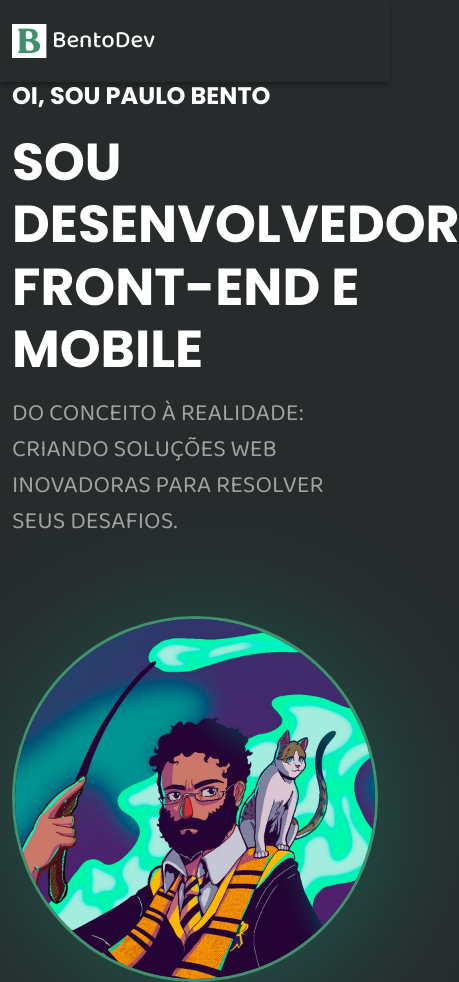
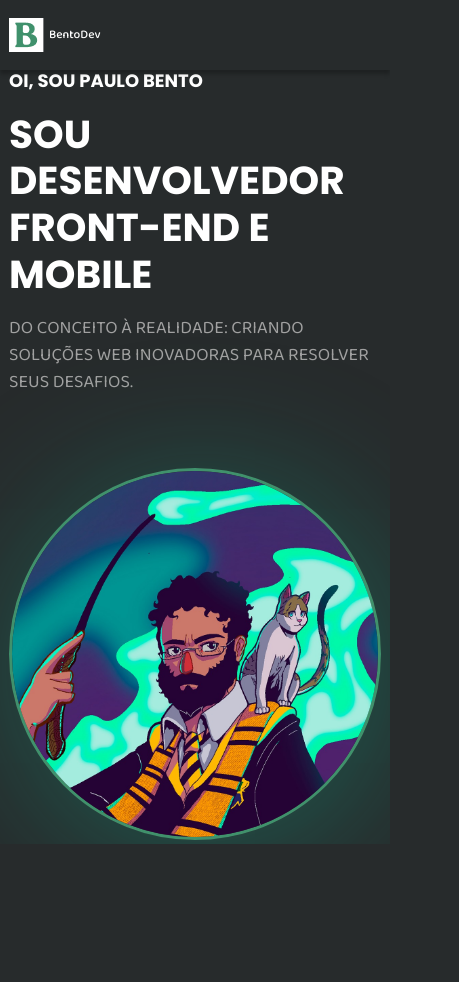
Before and after one commit to PauloHenriqueBento/BentoDev, an Angular app: page / in a window 390 px wide. Shown: the whole page, 459 px wide, since content can reach past the window. After the commit the page ends 844 px from the top, so only its background shows below. Built offline with nearby package versions, Linux system fonts and the light colour scheme.

Commit message:
Style: change font size px to rem

```diff
--- a/src/app/components/home/banner/banner.component.scss
+++ b/src/app/components/home/banner/banner.component.scss
@@ -8,17 +8,17 @@
         color: #FFF;
     }
     h2{
-        font-size: 52px;
+        font-size: 3.25rem;
         margin-bottom: 16px;
     }
     h3{
-        font-size: 24px;
+        font-size: 1.5rem;
         margin-bottom: 20px;
     }
     p{
         font-family: $regular-font;
         color: $text-regular-color;
-        font-size: 24px;
+        font-size: 1.5rem;
     }
 
     img{
--- a/src/app/components/template/header/header.component.scss
+++ b/src/app/components/template/header/header.component.scss
@@ -11,7 +11,7 @@
         }
         h1{
             color: #FFF;
-            font-size: 24px;
+            font-size: 1rem;
         }
     }
 }
--- a/src/styles.scss
+++ b/src/styles.scss
@@ -1,12 +1,30 @@
 /* You can add global styles to this file, and also import other style files */
-$regular-font: 'Baloo 2', cursive;
-$title-font: 'Poppins', sans-serif;
+$regular-font: "Baloo 2", cursive;
+$title-font: "Poppins", sans-serif;
 
-$primary-color: #40916C;
-$secondary-color: #272B2C;
-$text-regular-color: #A1A1A1;
+$primary-color: #40916c;
+$secondary-color: #272b2c;
+$text-regular-color: #a1a1a1;
+
 
 body {
     background-color: $secondary-color;
     font-family: $regular-font;
 }
+html {
+    font-size: 16px;
+}
+
+// Breakpoint para Tablet (largura entre 768px e 992px)
+@media screen and (min-width: 769px) and (max-width: 992px) {
+    html {
+        font-size: 14px;
+    }
+}
+
+// Breakpoint para Dispositivos Móveis (largura até 768px)
+@media screen and (max-width: 768px) {
+    html {
+        font-size: 12px;
+    }
+}
```
